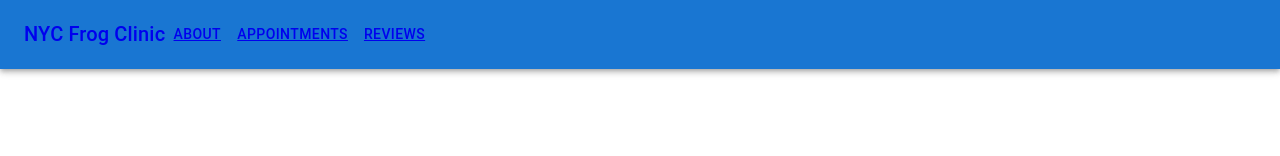
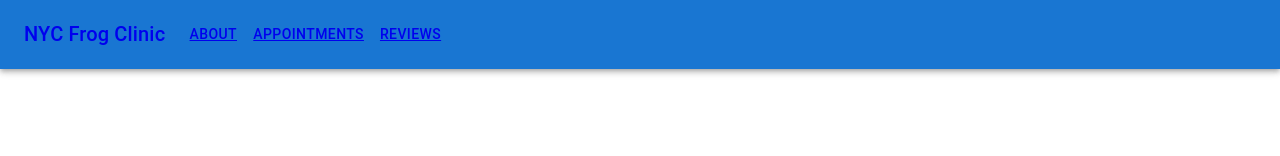
Before and after one commit to chystarr/ui-ux-midterm, a React (Create React App) app: page /appointments in a window 1280 px wide. Shown: the top 156 px of the page. Built offline with nearby package versions, Linux system fonts and the light colour scheme.

Commit message:
Made additional change to AppBar formatting

```diff
--- a/src/components/Layout.js
+++ b/src/components/Layout.js
@@ -39,6 +39,7 @@ function Layout() {
             <Box sx={{
                 flexGrow: 1,
                 display: { xs: 'none', md: 'flex' },
+                mx: 2,
               }}
             >
               {pages.map((page) => (
```
